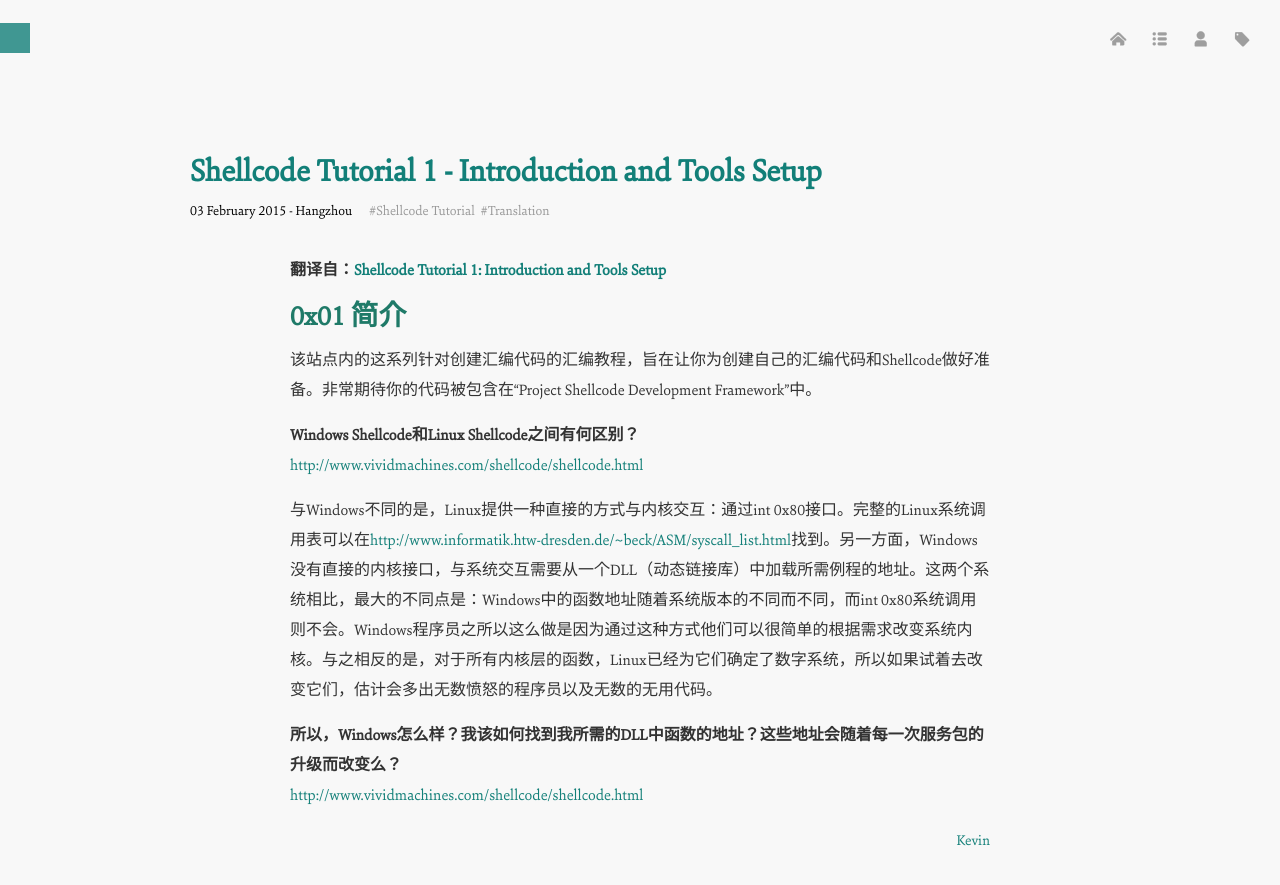
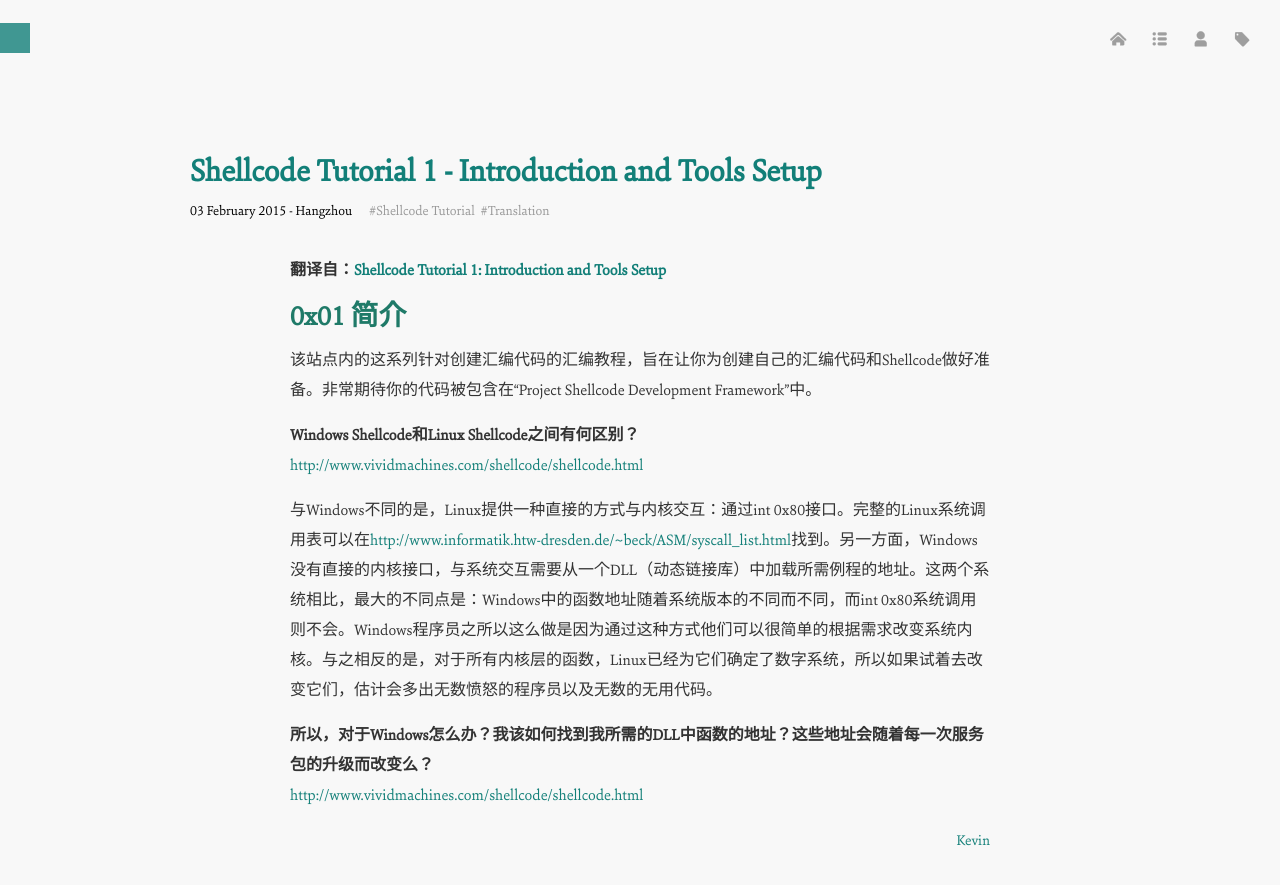
Before and after one commit to KevinIsCool/Kevin, a Jekyll site: the page built from _posts/tech/2015-02-03-Shellcode-Tutorial-1-Introduction-and-Tools-Setup.md, in a window 1280 px wide and 935 px high. Shown: the top 885 px of the window. Built offline with Jekyll 4.4.1, drawn with Linux system fonts in a browser that asks for light colours; Markdown is read by kramdown in place of the engine named in the settings; comment, search, counter and statistics services are not loaded.

Commit message:
shellcode

```diff
--- a/_posts/tech/2015-02-03-Shellcode-Tutorial-1-Introduction-and-Tools-Setup.md
+++ b/_posts/tech/2015-02-03-Shellcode-Tutorial-1-Introduction-and-Tools-Setup.md
@@ -19,5 +19,5 @@ excerpt: Hangzhou
 
 与Windows不同的是，Linux提供一种直接的方式与内核交互：通过int 0x80接口。完整的Linux系统调用表可以在[http://www.informatik.htw-dresden.de/~beck/ASM/syscall_list.html](http://www.informatik.htw-dresden.de/~beck/ASM/syscall_list.html)找到。另一方面，Windows没有直接的内核接口，与系统交互需要从一个DLL（动态链接库）中加载所需例程的地址。这两个系统相比，最大的不同点是：Windows中的函数地址随着系统版本的不同而不同，而int 0x80系统调用则不会。Windows程序员之所以这么做是因为通过这种方式他们可以很简单的根据需求改变系统内核。与之相反的是，对于所有内核层的函数，Linux已经为它们确定了数字系统，所以如果试着去改变它们，估计会多出无数愤怒的程序员以及无数的无用代码。
 
-**所以，Windows怎么样？我该如何找到我所需的DLL中函数的地址？这些地址会随着每一次服务包的升级而改变么？**
+**所以，对于Windows怎么办？我该如何找到我所需的DLL中函数的地址？这些地址会随着每一次服务包的升级而改变么？**
 [http://www.vividmachines.com/shellcode/shellcode.html](http://www.vividmachines.com/shellcode/shellcode.html)
```
